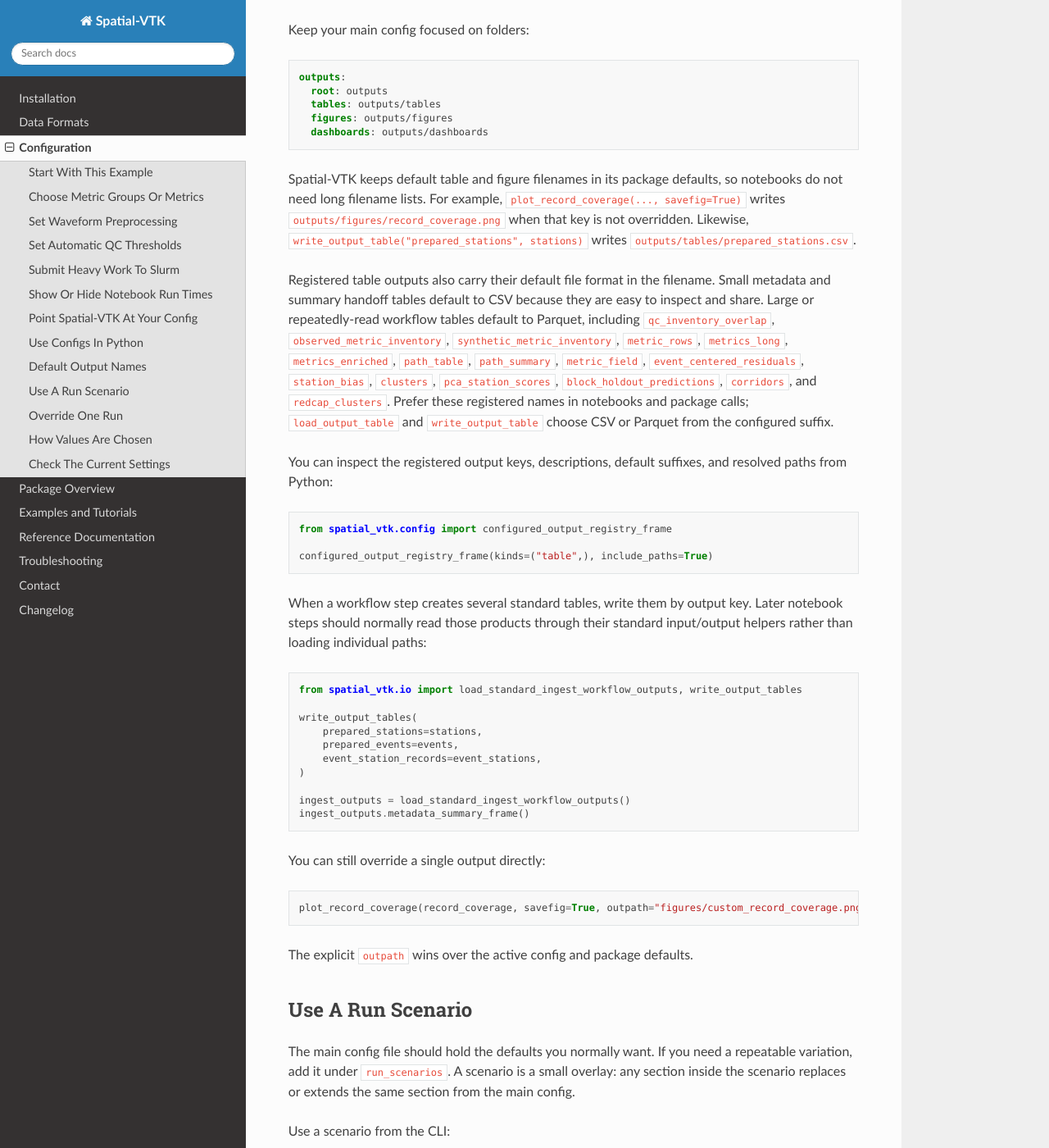
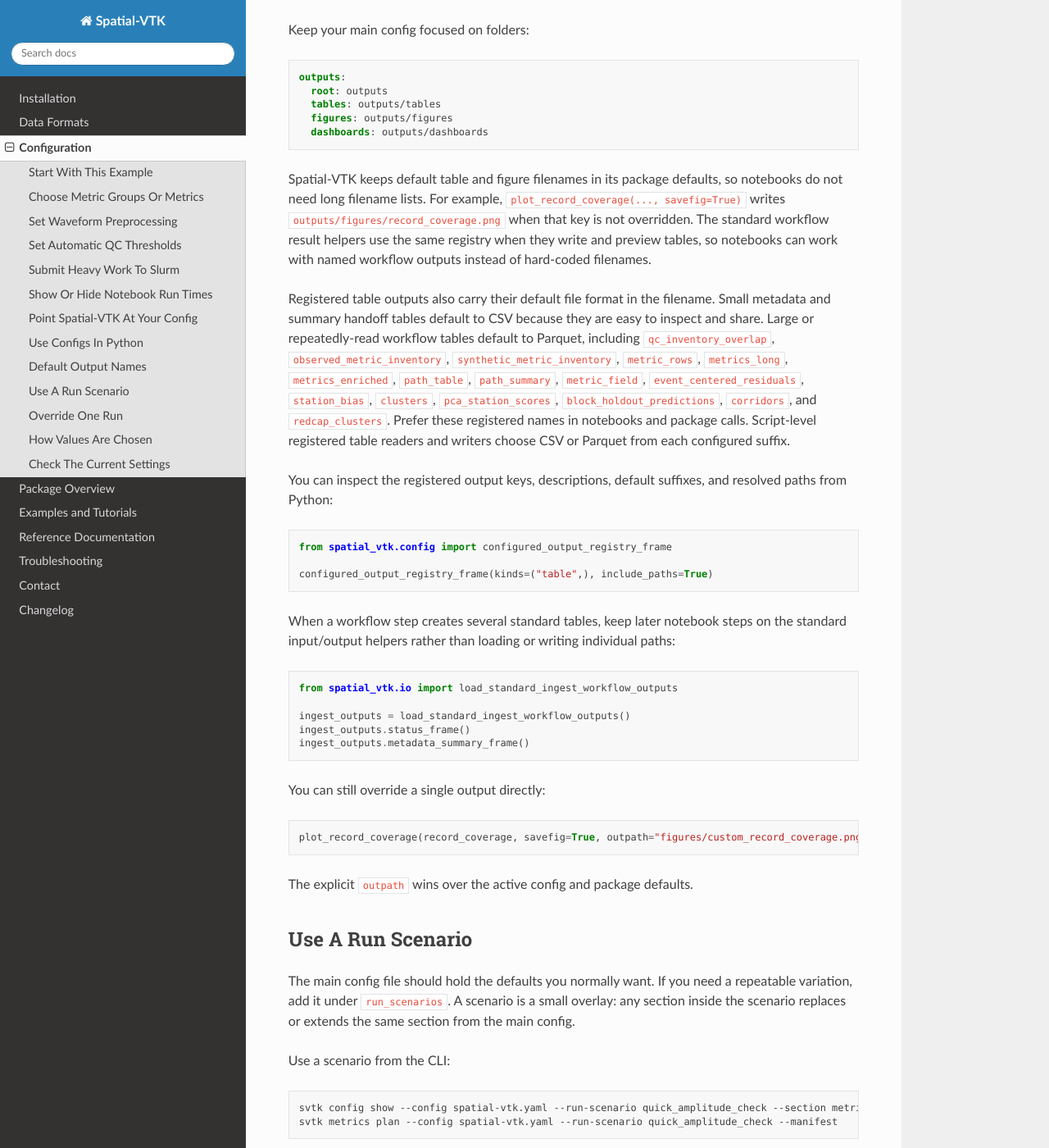
Before and after one commit to bcbirkel/spatial-vtk, a Sphinx documentation site: the page built from docs/configuration.rst, in a window 1280 px wide and 1400 px high, scrolled down 5792 px. Shown: the whole window at 82% size. Built offline with Sphinx 7.4.7 and the Read the Docs theme 3.1.0, drawn with Linux system fonts in a browser that asks for light colours.

Commit message:
Prefer workflow output helpers in configuration docs

```diff
--- a/docs/changelog.rst
+++ b/docs/changelog.rst
@@ -546,6 +546,8 @@
     and batch count before metric manifest planning.
   - Clarified large-run Step 4 spatial status tables and event-centered plot
     titles so users can tell when event means have been removed.
+  - Updated the configuration guide so notebook examples use standard workflow
+    output helpers instead of registered table-write calls.
 
 - **Notebook simplification** *(Rewired)*
 
--- a/docs/configuration.rst
+++ b/docs/configuration.rst
@@ -309,9 +309,10 @@
 Spatial-VTK keeps default table and figure filenames in its package defaults,
 so notebooks do not need long filename lists. For example,
 ``plot_record_coverage(..., savefig=True)`` writes
-``outputs/figures/record_coverage.png`` when that key is not overridden.
-Likewise, ``write_output_table("prepared_stations", stations)`` writes
-``outputs/tables/prepared_stations.csv``.
+``outputs/figures/record_coverage.png`` when that key is not overridden. The
+standard workflow result helpers use the same registry when they write and
+preview tables, so notebooks can work with named workflow outputs instead of
+hard-coded filenames.
 
 Registered table outputs also carry their default file format in the filename.
 Small metadata and summary handoff tables default to CSV because they are easy
@@ -322,8 +323,8 @@
 ``event_centered_residuals``, ``station_bias``, ``clusters``,
 ``pca_station_scores``, ``block_holdout_predictions``, ``corridors``, and
 ``redcap_clusters``. Prefer these registered names in notebooks and package
-calls; ``load_output_table`` and ``write_output_table`` choose CSV or Parquet
-from the configured suffix.
+calls. Script-level registered table readers and writers choose CSV or Parquet
+from each configured suffix.
 
 You can inspect the registered output keys, descriptions, default suffixes, and
 resolved paths from Python:
@@ -334,21 +335,16 @@
 
    configured_output_registry_frame(kinds=("table",), include_paths=True)
 
-When a workflow step creates several standard tables, write them by output key.
-Later notebook steps should normally read those products through their standard
-input/output helpers rather than loading individual paths:
+When a workflow step creates several standard tables, keep later notebook steps
+on the standard input/output helpers rather than loading or writing individual
+paths:
 
 .. code-block:: python
 
-   from spatial_vtk.io import load_standard_ingest_workflow_outputs, write_output_tables
-
-   write_output_tables(
-       prepared_stations=stations,
-       prepared_events=events,
-       event_station_records=event_stations,
-   )
+   from spatial_vtk.io import load_standard_ingest_workflow_outputs
 
    ingest_outputs = load_standard_ingest_workflow_outputs()
+   ingest_outputs.status_frame()
    ingest_outputs.metadata_summary_frame()
 
 You can still override a single output directly:
```
Also changed, not shown: 1 other file.
